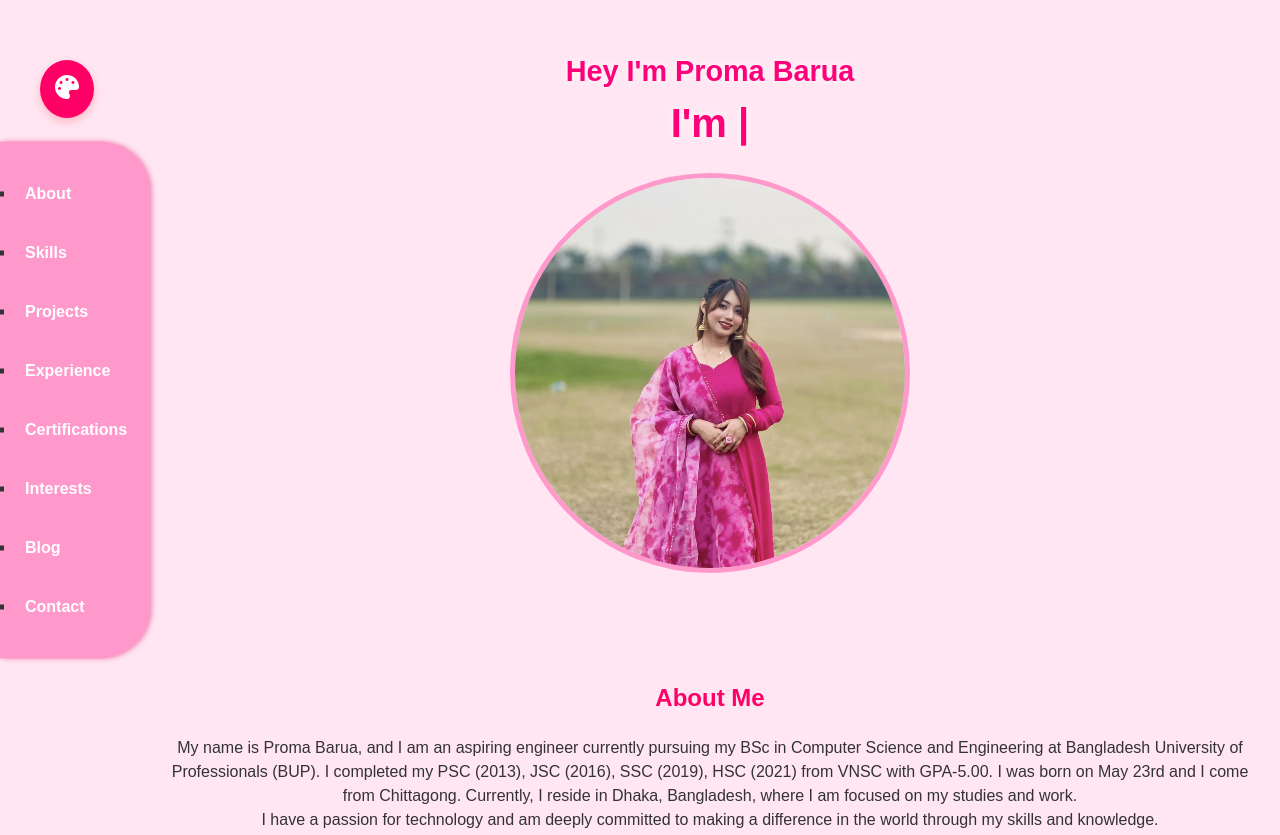
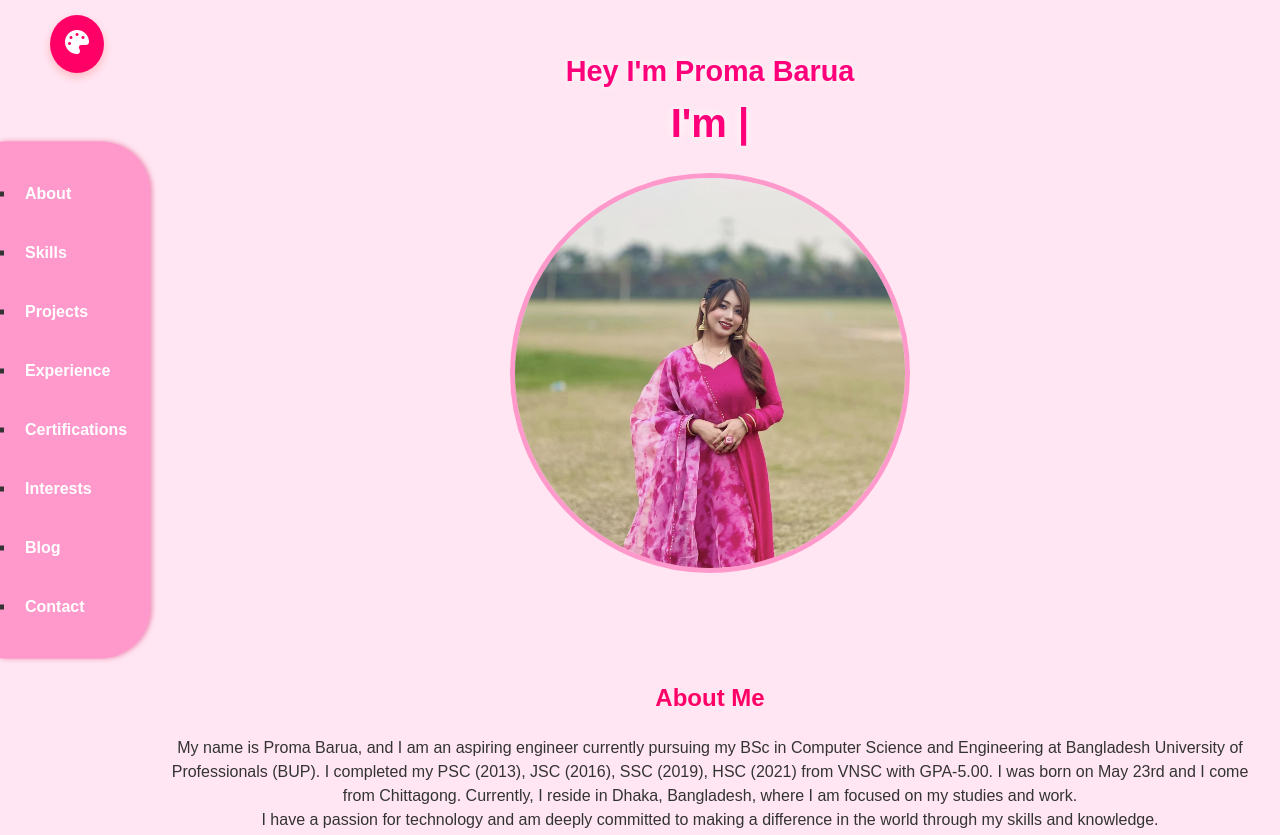
Before and after one commit to AbirKundu/Portfolio-For-Prom, a plain HTML site: page index.html in a window 1280 px wide. Shown: the top 835 px of the page. Drawn offline with Linux system fonts and the light colour scheme.

Commit message:
Update style.css

```diff
--- a/style.css
+++ b/style.css
@@ -342,8 +342,8 @@ html {
 /* Background Change Icon Styling */
 #bg-change-icon {
     position: fixed;
-    top: 60px;
-    left: 40px;
+    top: 15px;
+    left: 50px;
     background-color: #ff0066;
     padding: 15px;
     border-radius: 50%;
```
